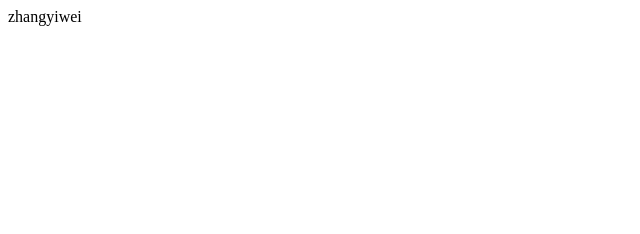
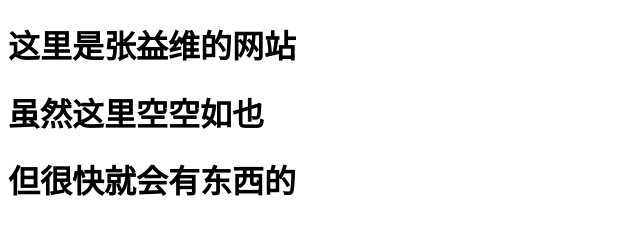
Before and after one commit to zhangyiweigithub/zhangyiweigithub.github.io, a plain HTML site: page index.html in a window 1280 px wide. Shown: the whole page, without its empty margins (0-640 px from the left). Drawn offline with Linux system fonts and the light colour scheme.

Commit message:
Update index.html
no description

```diff
--- a/index.html
+++ b/index.html
@@ -1 +1,13 @@
-<p>zhangyiwei </p>
+<!DOCTYPE html>
+<html>
+<head>
+    <meta charset="utf-8">
+    <title>张益维的网站</title>
+</head>
+<body>
+
+    <h1>这里是张益维的网站</h1>
+    <h1>虽然这里空空如也</h1>
+    <h1>但很快就会有东西的</h1>
+</body>
+</html>
```
